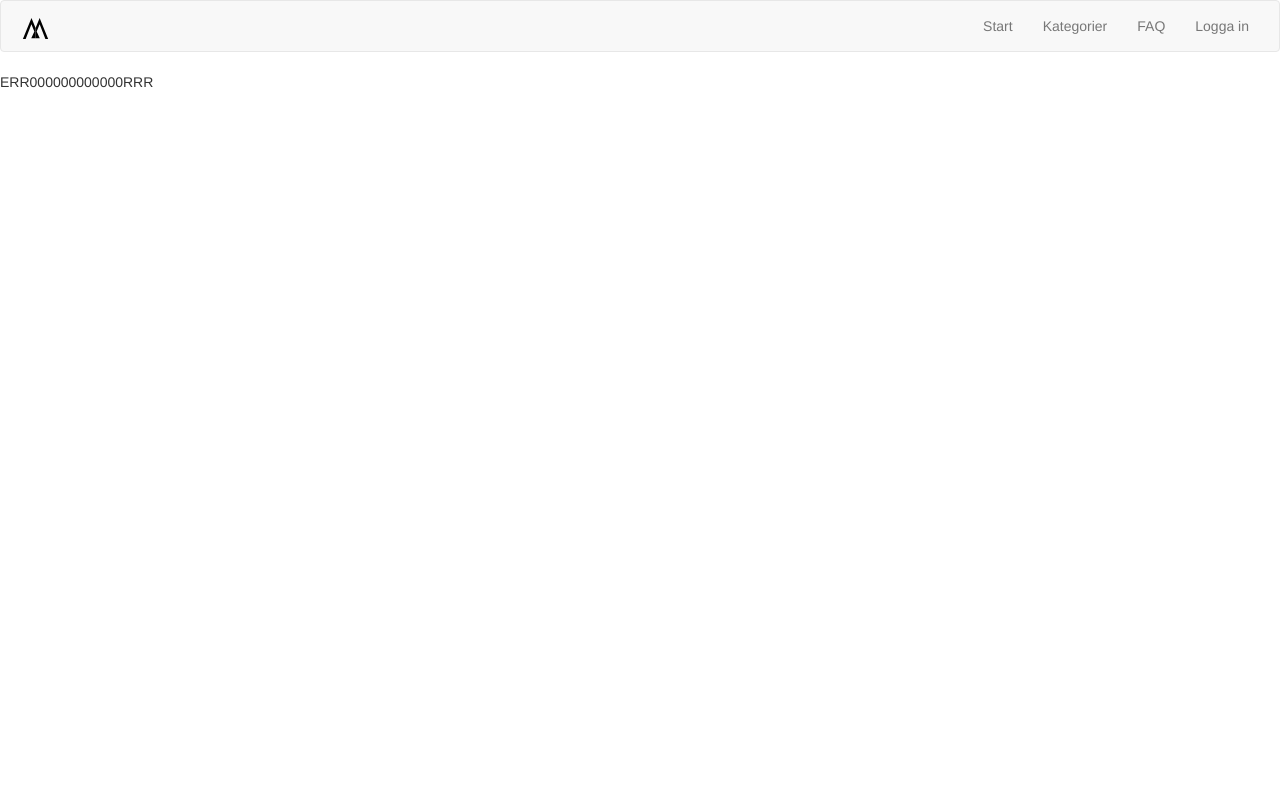
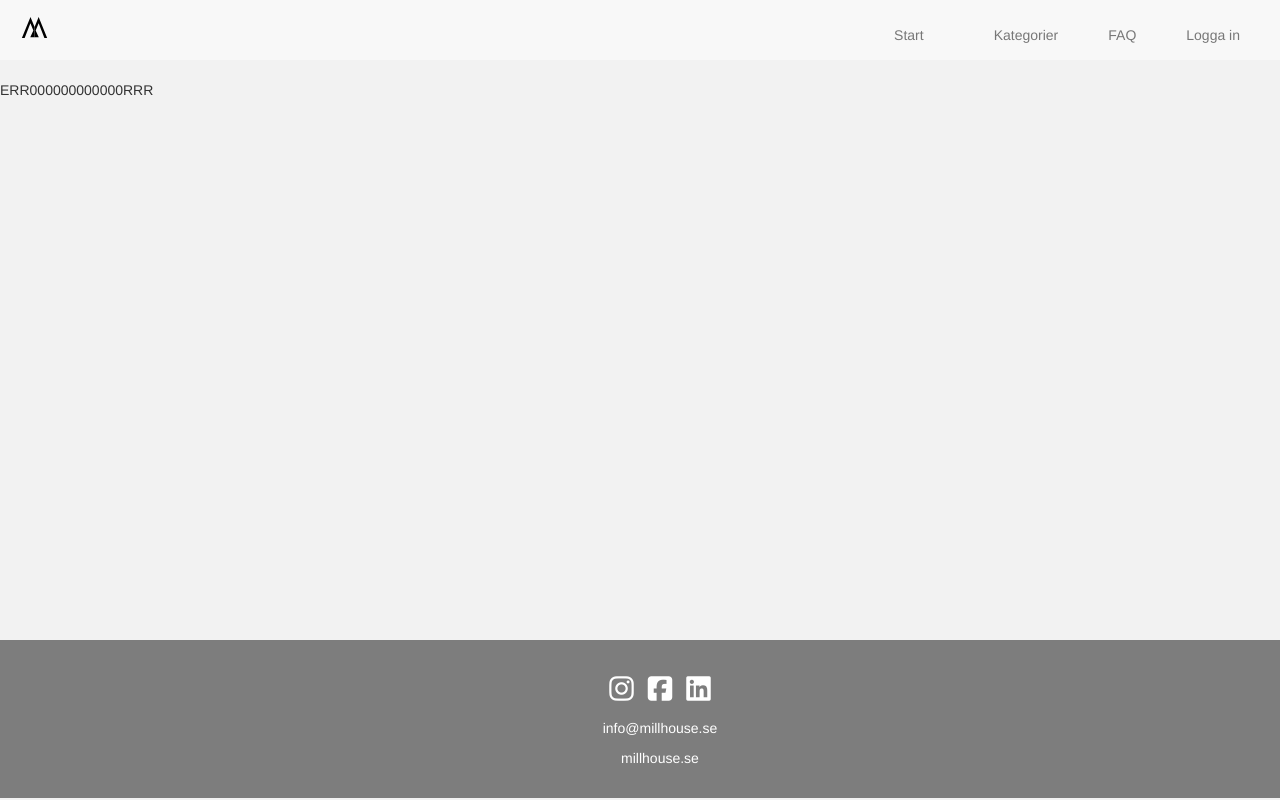
Before and after one commit to raaghda/millhouseblog, a PHP site: page /millhouseblog/index.php?page=style in a window 1280 px wide. Run offline with PHP 8.4, Linux system fonts and the light colour scheme; some libraries are stand-ins or nearby versions.

Commit message:
Added footer (content + styling) and font awesome-script

```diff
--- a/www/components/footer.php
+++ b/www/components/footer.php
@@ -1,11 +1,22 @@
 </main>
 
 <footer>
+    <ul>
+      <li>
+        <a href="#"><i class="fa fa-instagram"></i></a>
+        <a href="#"><i class="fa fa-facebook-square"></i></a>
+        <a href="#"><i class="fa fa-linkedin-square"></i></a>
+      </li>
+      <li><a href="https://github.com/raaghda/millhouseblog">info@millhouse.se</a></li>
+      <li><a href="https://github.com/raaghda/millhouseblog">millhouse.se</a></li>
+    </ul>
 </footer>
 <!-- jQuery -->
 <script src="https://ajax.googleapis.com/ajax/libs/jquery/1.12.4/jquery.min.js"></script>
 <!-- javascript-->
 <script src="https://maxcdn.bootstrapcdn.com/bootstrap/3.3.7/js/bootstrap.min.js" integrity="sha384-Tc5IQib027qvyjSMfHjOMaLkfuWVxZxUPnCJA7l2mCWNIpG9mGCD8wGNIcPD7Txa" crossorigin="anonymous"></script>
+<!-- fontawesome-->
+<script src="https://use.fontawesome.com/67b80e2b65.js"></script>
 <script src="javascript.js"></script>
 </body>
 </html>
--- a/www/css/style.css
+++ b/www/css/style.css
@@ -1,17 +1,61 @@
-/* --------------- Mobile styling goes here ------------- */
+/* --------------------------------- Mobile styling goes here ----------------------------- */
+
+/*  Body */
+body{
+background-color: #f2f2f2;
+}
+
+main{
+height: 70vh; /* Obs tillfällig höjd på main innan content fyller sidan!!!*/
+}
 
 
-/*  Navbar-styling */
-.navbar-nav li a{
-    text-align: right;
-    }
+/*  Genreal text-styling */
+a{
+color: darkslateblue;
+}
 
 
+/*  Navbar */
+.navbar{
+height: 60px;
+border-radius: 0px;
+border: 0px;
+}
+
+.navbar-nav li a{
+text-align: right;
+}
 
 
+/* Footer */
+footer{
+background-color: rgb(125, 125, 125);
+padding: 20px;
+}
+
+footer a{
+color: #fff;
+font-size: 1em;
+}
+
+footer a:hover{
+color: rgb(255, 203, 82);
+}
+
+li{
+list-style: none;
+text-align: center;
+margin: 10px;
+}
+
+li .fa{
+margin: 5px;
+font-size: 2em;
+}
 
 
-/* --------------- Tablet styling goes here ------------- */
+/* ---------------------------------- Tablet styling goes here ------------------------------ */
 @media screen and (min-width: 768px){
 
 
@@ -24,7 +68,7 @@
 
 
 
-/* --------------- Desktop styling goes here ------------- */
+/* -------------------------------- Desktop styling goes here ----------------------------------- */
 @media screen and (min-width: 992px){
 
 
```
